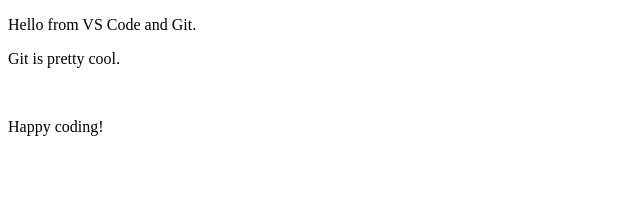
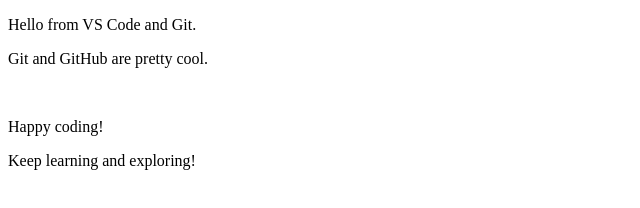
Before and after one commit to synapdb/vscode-git, a plain HTML site: page index.html in a window 1280 px wide. Shown: the whole page, without its empty margins (0-640 px from the left). Drawn offline with Linux system fonts and the light colour scheme.

Commit message:
Added conflicting code.

```diff
--- a/index.html
+++ b/index.html
@@ -7,8 +7,9 @@
 </head>
 <body>
   <p>Hello from VS Code and Git.</p>
-  <p>Git is pretty cool.</p>
+  <p>Git and GitHub are pretty cool.</p>
   <br>
   <p>Happy coding!</p>
+  <p>Keep learning and exploring!</p>
 </body>
 </html>
```
